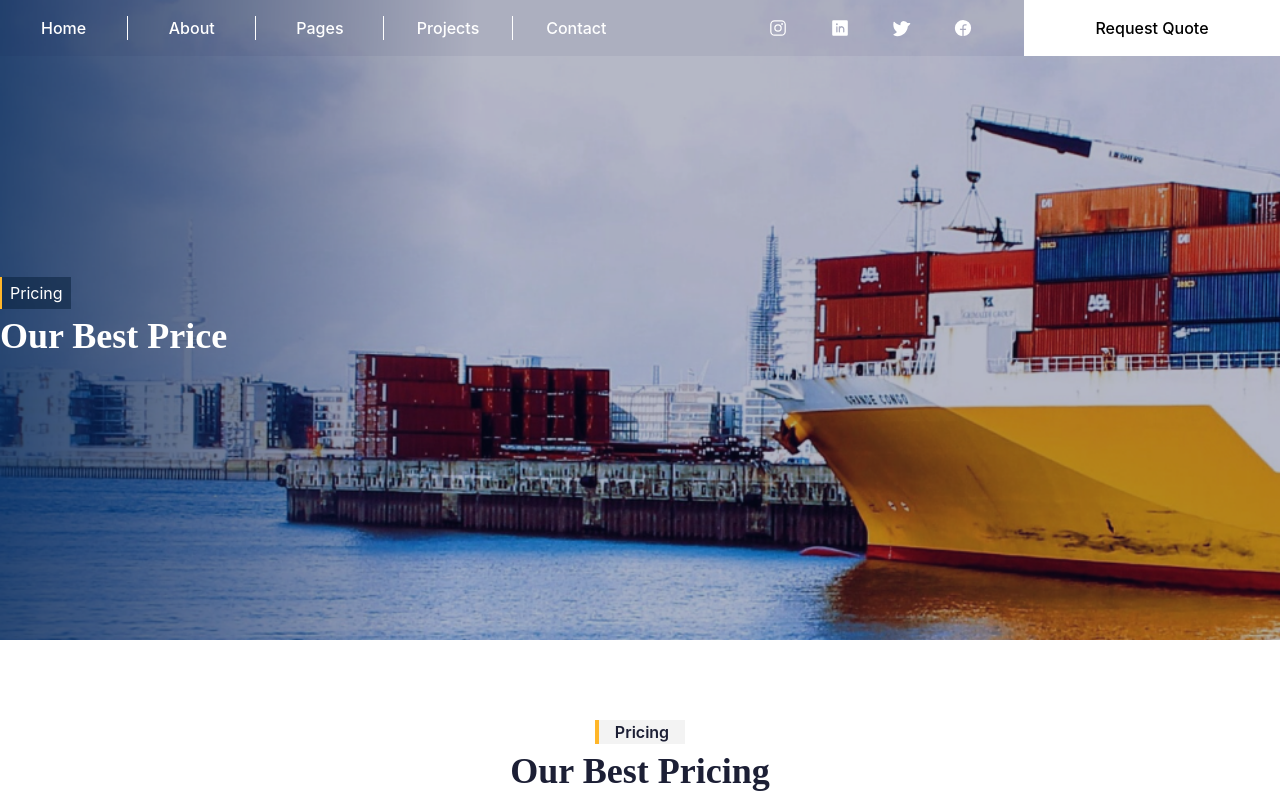
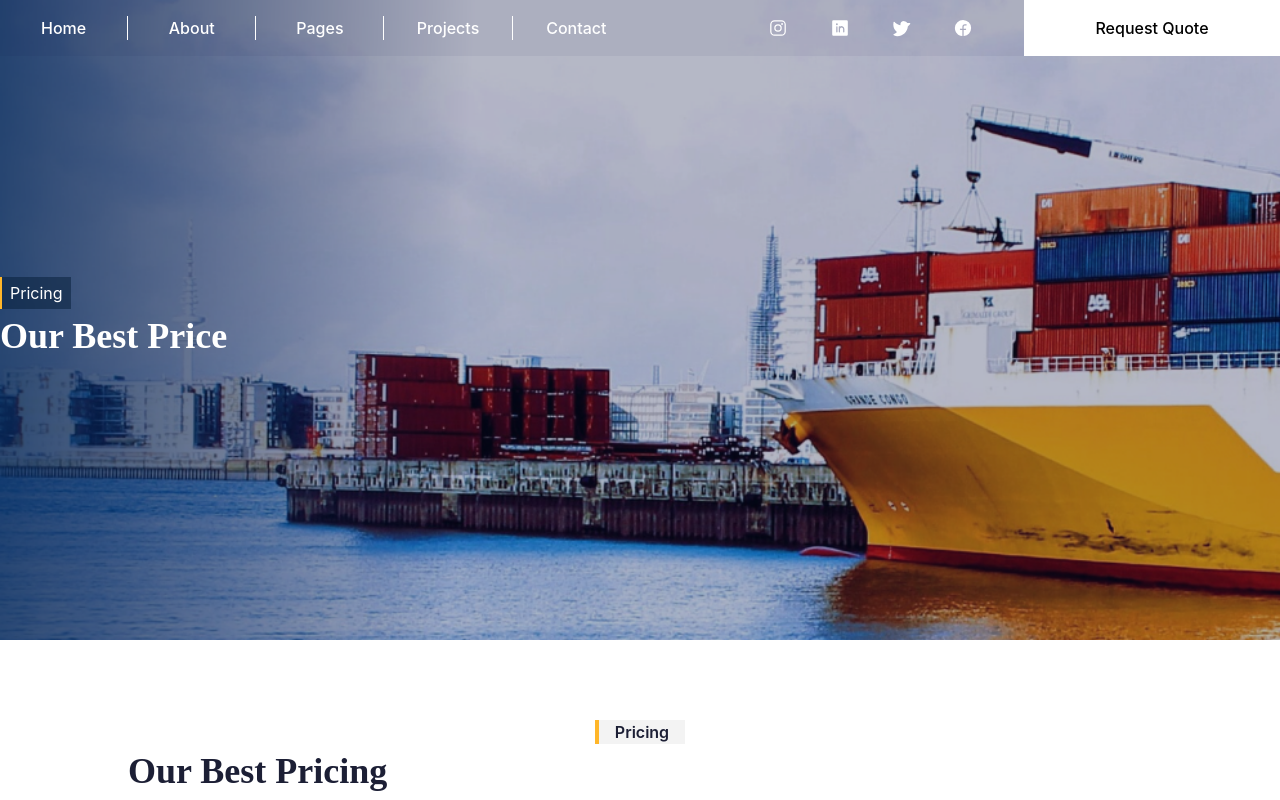
Before and after one commit to smartcollins/logistics, a React (Create React App) app: page /pricing in a window 1280 px wide. Shown: the top 800 px of the page. Built offline with nearby package versions, Linux system fonts and the light colour scheme.

Commit message:
minor modification in Pricing

```diff
--- a/src/pages/Pricing.jsx
+++ b/src/pages/Pricing.jsx
@@ -42,7 +42,7 @@ const Pricing = () => {
             <div>{banner.slice(10, 11).map((item, idx) => <Banner key={idx} {...item} />)}</div>
             <div style={{ color: color.darkTxt }} className=' capitalize w-4/5 mx-auto my-8 py-8'>
                 <div>
-                    <div className='text-center'><Caption dark={true} txt={'pricing'} txt2={'our best pricing'} /></div>
+                    <Caption mid={true} dark={true} txt={'pricing'} txt2={'our best pricing'} />
                     <div className='flex gap-4 text-center py-4'>
                         {items}
                     </div>
```
